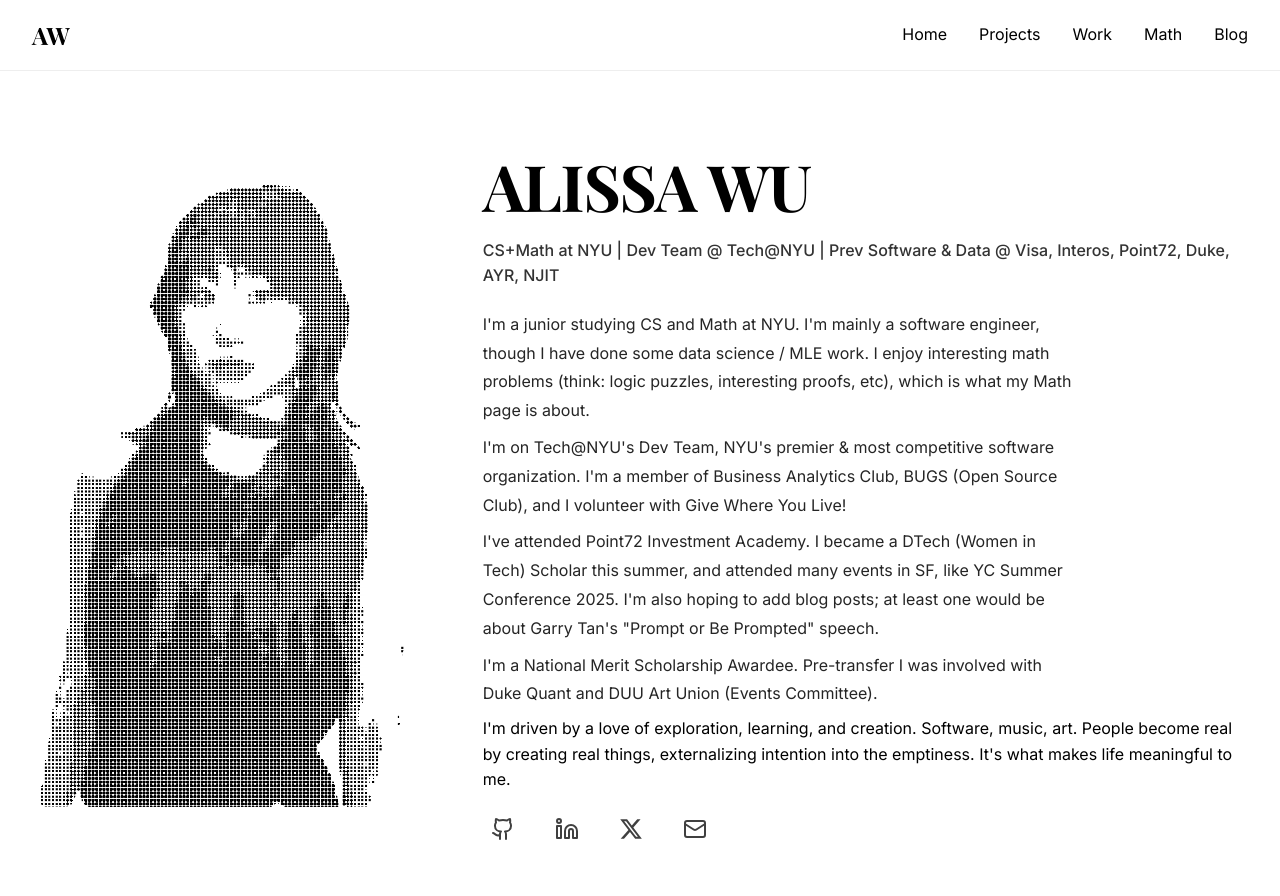
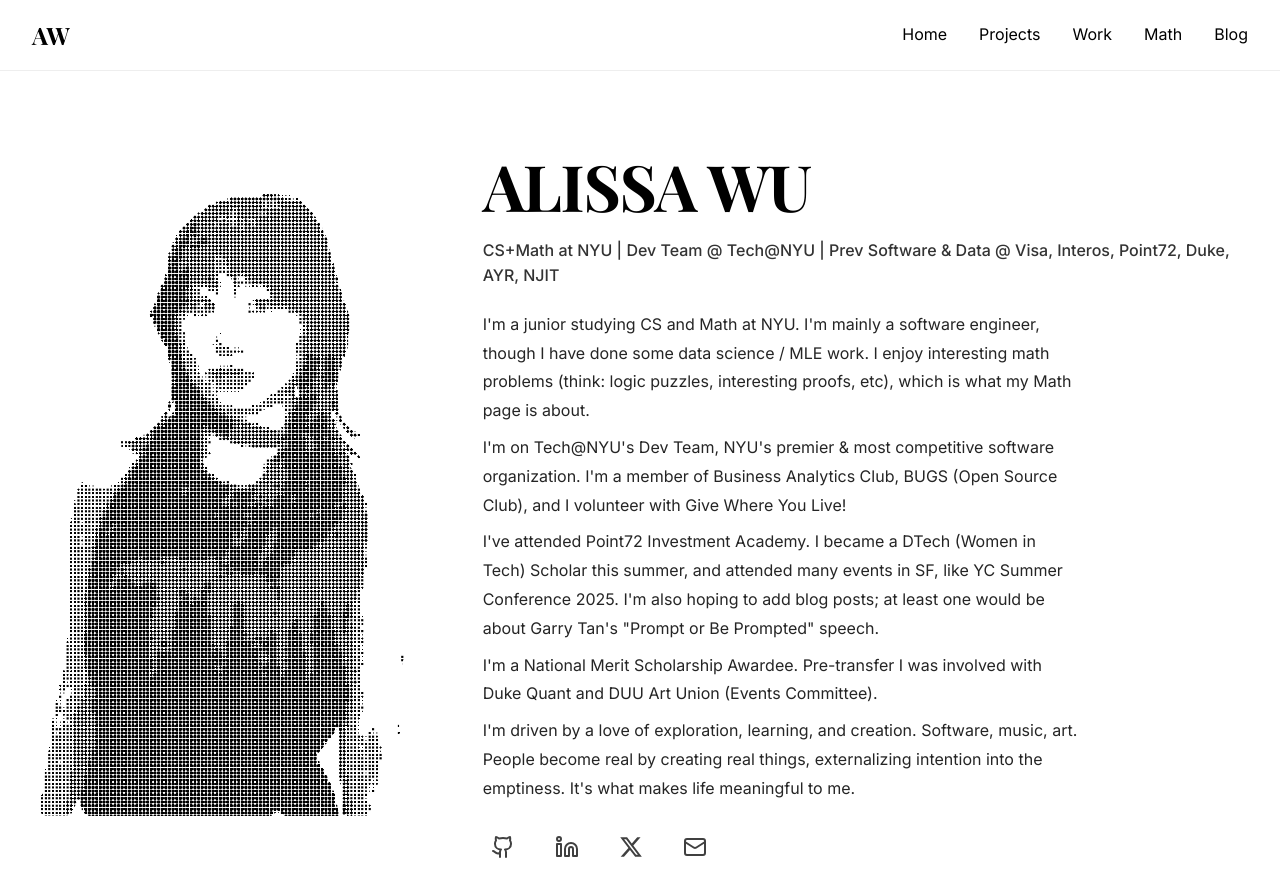
Before and after one commit to alissawu/alissasite, a Next.js app: page / in a window 1280 px wide. Shown: the top 896 px of the page. Built offline with nearby package versions, Linux system fonts and the light colour scheme.

Commit message:
forgot to add className={styles.bio} to one of the p in bio

```diff
--- a/src/app/page.tsx
+++ b/src/app/page.tsx
@@ -58,7 +58,7 @@
             I&apos;m a National Merit Scholarship Awardee.
             Pre-transfer I was involved with Duke Quant and DUU Art Union (Events Committee).
             </p>
-            <p>
+            <p className={styles.bio}>
             I&apos;m driven by a love of exploration, learning, and creation. Software, music, art.
             People become real by creating real things, externalizing intention into the emptiness.
             It&apos;s what makes life meaningful to me.
```
